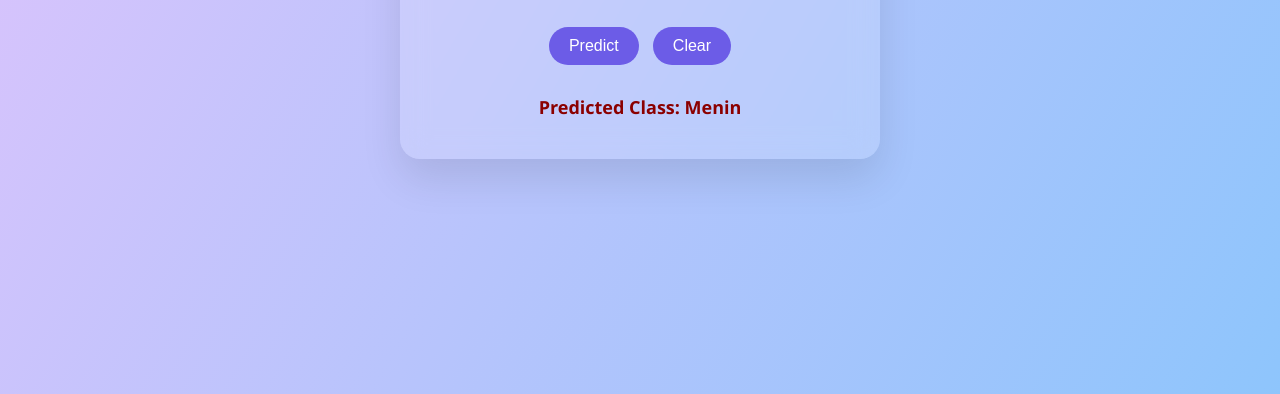
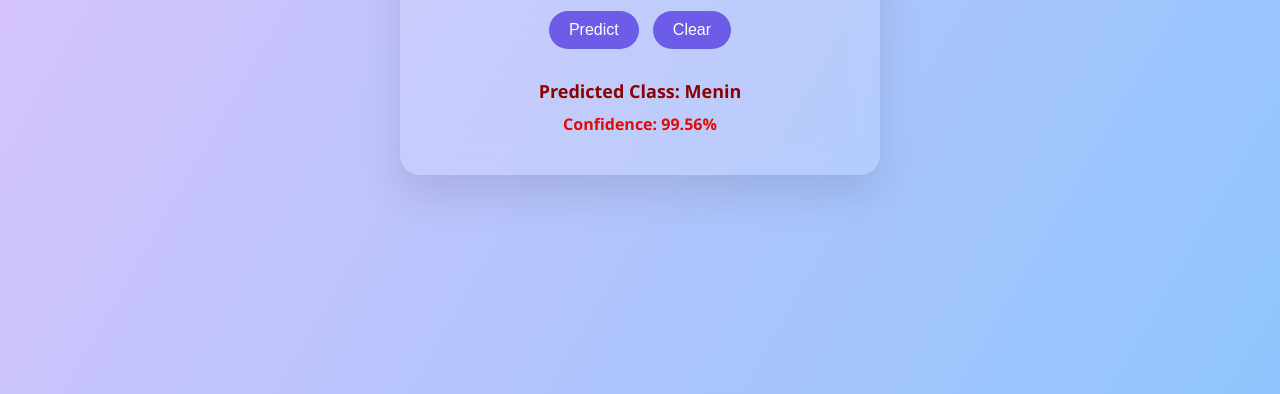
Before and after one commit to ekram25/Brain-Cancer-Detection, a plain HTML site: page index.html in a window 1280 px wide. Both pictures are taken after a click on the button "Predict". Shown: the part 406-800 px from the top of the page. Drawn offline with Linux system fonts and the light colour scheme.

Commit message:
Update index.html

```diff
--- a/index.html
+++ b/index.html
@@ -88,6 +88,13 @@
       color: #8b0000;
     }
 
+    .confidence {
+      margin-top: 10px;
+      font-size: 16px;
+      font-weight: bold;
+      color: #e40808;
+    }
+
     #preview {
       margin-top: 20px;
       max-width: 85%;
@@ -100,7 +107,7 @@
       margin-top: 10px;
       font-size: 16px;
       font-weight: bold;
-      color: #9400d3; /* Bright green */
+      color: #9400d3;
     }
   </style>
 </head>
@@ -108,9 +115,9 @@
   <div class="container">
     <h1>🧠 Brain Cancer Prediction</h1>
     <label for="imageUpload" class="upload-label">Upload Brain MRI Image</label>
-    <input type="file" id="imageUpload" accept="image/*" onchange="previewImage()"/>
+    <input type="file" id="imageUpload" accept="image/*" onchange="previewImage()" />
 
-    <img id="preview" alt="Image Preview"/>
+    <img id="preview" alt="Image Preview" />
     <div id="uploadStatus"></div>
 
     <div class="buttons">
@@ -119,6 +126,7 @@
     </div>
 
     <div class="result" id="result"></div>
+    <div class="confidence" id="confidence"></div>
   </div>
 
   <script>
@@ -145,11 +153,15 @@
     function predict() {
       const classes = ["Glioma", "Menin", "Tumor"];
       const randomClass = classes[Math.floor(Math.random() * classes.length)];
+      const confidence = (99.5 + Math.random() * 0.5).toFixed(2); // Example confidence: 99.91%
+
       document.getElementById("result").innerText = `Predicted Class: ${randomClass}`;
+      document.getElementById("confidence").innerText = `Confidence: ${confidence}%`;
     }
 
     function clearResult() {
       document.getElementById("result").innerText = "";
+      document.getElementById("confidence").innerText = "";
       document.getElementById("imageUpload").value = "";
       document.getElementById("preview").style.display = "none";
       document.getElementById("uploadStatus").innerText = "";
```
